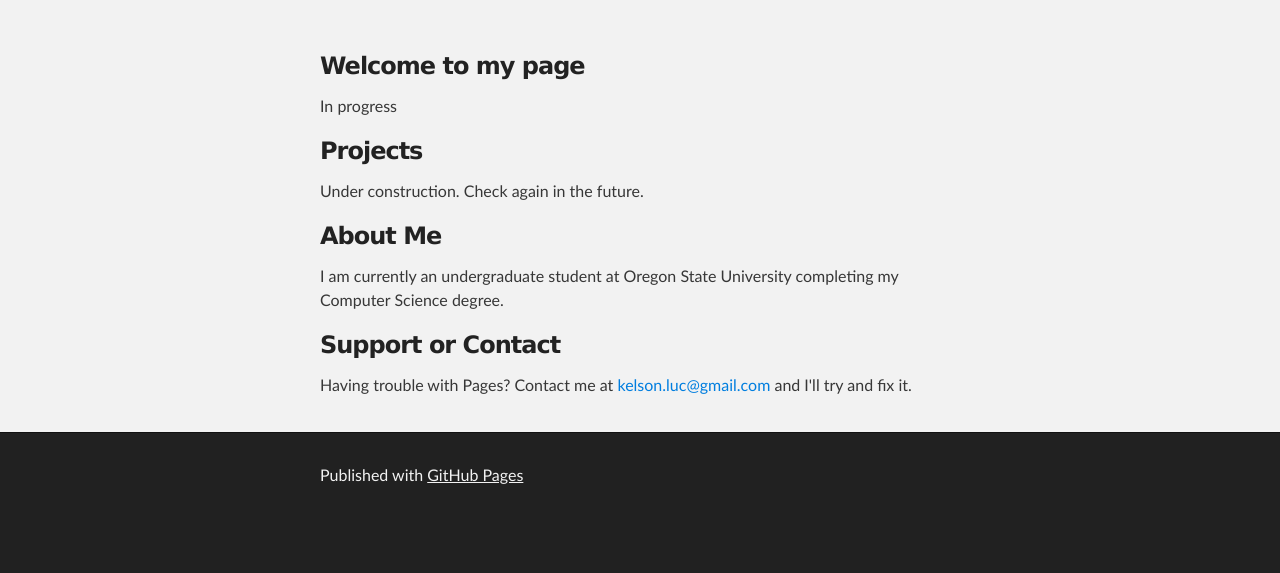
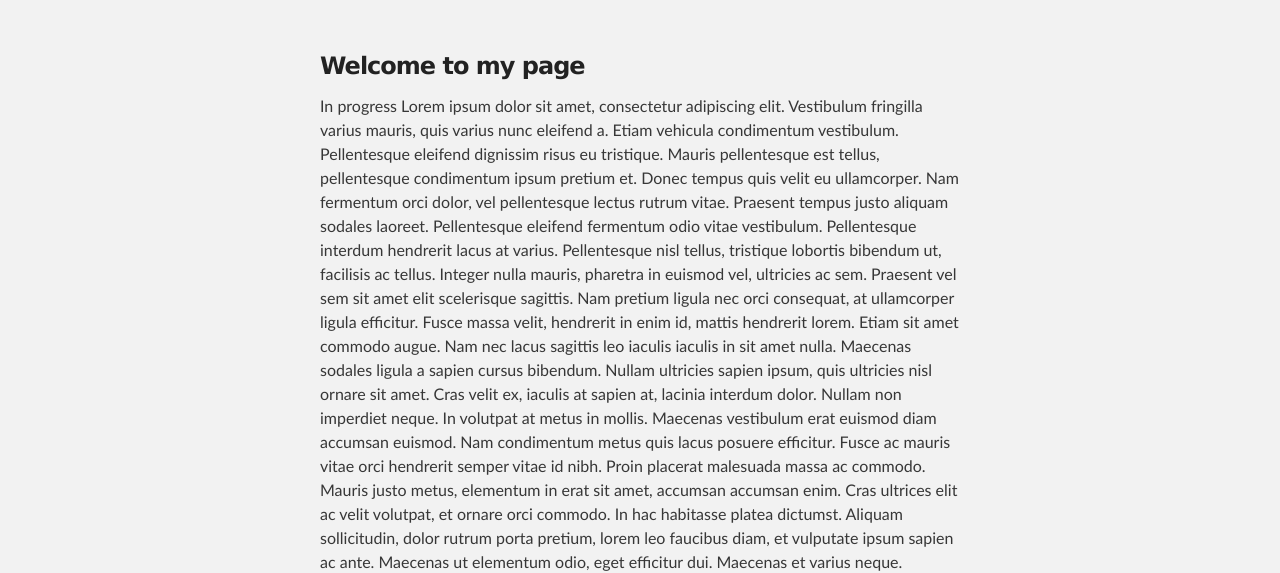
Before and after one commit to kluc/kluc.github.io, a plain HTML site: page index.html in a window 1280 px wide. Shown: the part 236-809 px from the top of the page. Drawn offline with Linux system fonts and the light colour scheme.

Commit message:
lorem ipsum
add stuff to test nav bar

```diff
--- a/index.html
+++ b/index.html
@@ -40,7 +40,20 @@
         <h3>
 <a name="welcome-to-my-page" class="anchor" href="#welcome-to-my-page"><span class="octicon octicon-link"></span></a>Welcome to my page</h3>
 
-<p>In progress</p>
+<p>In progress
+Lorem ipsum dolor sit amet, consectetur adipiscing elit. Vestibulum fringilla varius mauris, quis varius nunc eleifend a. Etiam vehicula condimentum vestibulum. Pellentesque eleifend dignissim risus eu tristique. Mauris pellentesque est tellus, pellentesque condimentum ipsum pretium et. Donec tempus quis velit eu ullamcorper. Nam fermentum orci dolor, vel pellentesque lectus rutrum vitae. Praesent tempus justo aliquam sodales laoreet. Pellentesque eleifend fermentum odio vitae vestibulum. Pellentesque interdum hendrerit lacus at varius. Pellentesque nisl tellus, tristique lobortis bibendum ut, facilisis ac tellus. Integer nulla mauris, pharetra in euismod vel, ultricies ac sem.
+
+Praesent vel sem sit amet elit scelerisque sagittis. Nam pretium ligula nec orci consequat, at ullamcorper ligula efficitur. Fusce massa velit, hendrerit in enim id, mattis hendrerit lorem. Etiam sit amet commodo augue. Nam nec lacus sagittis leo iaculis iaculis in sit amet nulla. Maecenas sodales ligula a sapien cursus bibendum. Nullam ultricies sapien ipsum, quis ultricies nisl ornare sit amet. Cras velit ex, iaculis at sapien at, lacinia interdum dolor. Nullam non imperdiet neque. In volutpat at metus in mollis. Maecenas vestibulum erat euismod diam accumsan euismod. Nam condimentum metus quis lacus posuere efficitur. Fusce ac mauris vitae orci hendrerit semper vitae id nibh. Proin placerat malesuada massa ac commodo.
+
+Mauris justo metus, elementum in erat sit amet, accumsan accumsan enim. Cras ultrices elit ac velit volutpat, et ornare orci commodo. In hac habitasse platea dictumst. Aliquam sollicitudin, dolor rutrum porta pretium, lorem leo faucibus diam, et vulputate ipsum sapien ac ante. Maecenas ut elementum odio, eget efficitur dui. Maecenas et varius neque. Vivamus pulvinar felis id lacus dignissim, id facilisis est consequat.
+
+Fusce eget turpis magna. Quisque malesuada nunc in eros blandit feugiat. Vestibulum congue congue volutpat. Quisque ipsum ipsum, sollicitudin sit amet urna nec, finibus tristique enim. Proin hendrerit sit amet libero et pretium. Duis nec lectus est. Donec efficitur risus quis dolor ultrices, sit amet ultrices ante posuere. Duis iaculis urna tincidunt urna dictum elementum. Praesent egestas, augue eu congue gravida, orci lacus tristique odio, at auctor risus augue at arcu. Nunc non tellus mattis turpis dictum maximus vitae pulvinar orci.
+
+Vivamus convallis nisi ut elit tincidunt tincidunt. Nulla fermentum ante et urna venenatis, eget dictum diam luctus. Cras tempus arcu et sodales aliquam. Nulla dictum, justo ac suscipit condimentum, augue tortor euismod odio, a cursus massa turpis nec nisl. Duis dapibus id nulla a aliquam. Sed ornare maximus ornare. Suspendisse potenti. Mauris interdum vel erat sed egestas. Mauris at nunc pharetra leo condimentum mattis nec non tellus.
+
+Aliquam iaculis maximus dignissim. Donec volutpat lorem nibh, eu ornare odio sodales et. Phasellus non iaculis purus, sit amet dictum urna. Quisque porta, urna sed aliquam efficitur, massa nunc ultricies leo, sed laoreet massa est ac erat. Quisque sapien tellus, cursus ut arcu vitae, ultrices euismod arcu. Sed non neque lorem. Fusce augue libero, ornare in iaculis eget, porta ut dui. Cras condimentum pretium odio, sed rutrum lorem faucibus eget. Aenean sed suscipit risus. Suspendisse potenti. Mauris eget risus et mi tempus semper vel sit amet est. Aliquam sed tellus vel diam facilisis cursus ac vitae massa. Aliquam ac erat erat. Maecenas quis euismod risus. Donec bibendum tellus purus, ut sollicitudin sem elementum bibendum.
+
+Vivamus ut blandit lacus, a convallis nulla. Suspendisse vel ante quis justo viverra tempus vitae ac orci. Praesent tempus felis id ex rutrum semper. Donec finibus rhoncus dictum. Suspendisse id cursus augue. Phasellus ut purus varius, hendrerit sem sit amet, convallis neque. Etiam interdum ipsum at justo viverra facilisis. Maecenas ut luctus nulla. Nam eget elit diam. Ut eu sapien nunc. Nam gravida volutpat tortor id sodales.</p>
 
 <h3>
 <a name="projects" class="anchor" href="#projects"><span class="octicon octicon-link"></span></a>Projects</h3>
--- a/stylesheets/stylesheet.css
+++ b/stylesheets/stylesheet.css
@@ -426,7 +426,6 @@ Small Device Styles
 .nav a{
     color: white;
     display: inline;
-    margin-right: 20px;
 }
 
 .nav a:hover{
```
